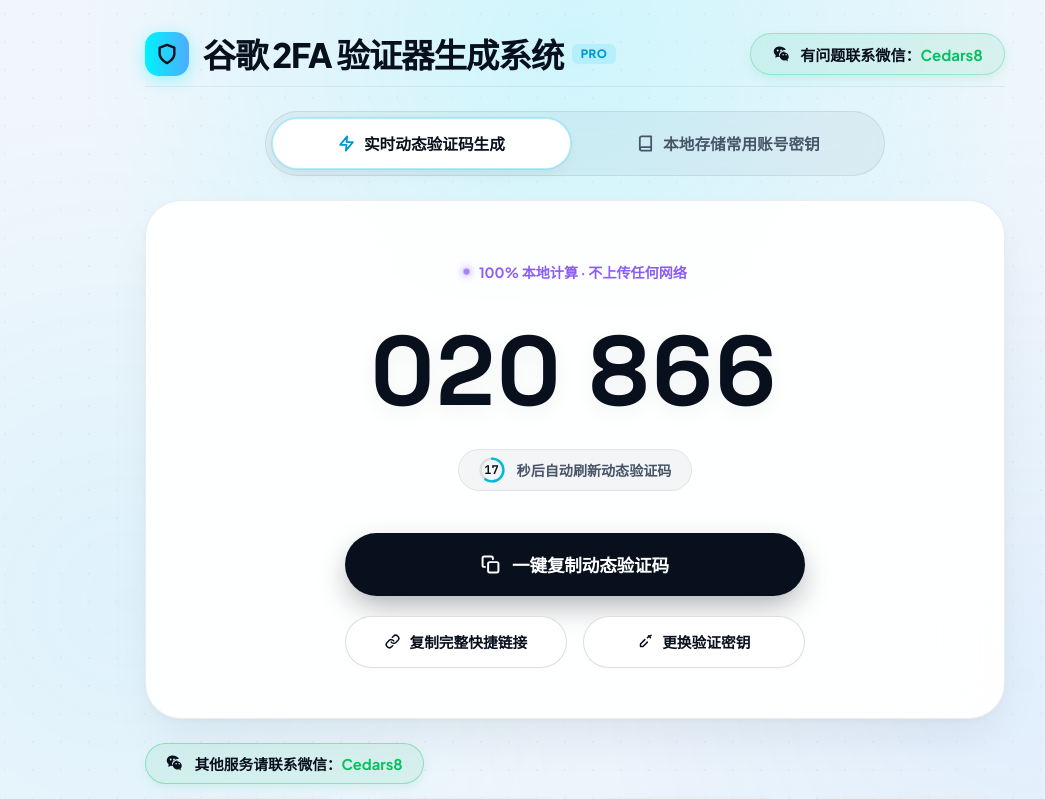
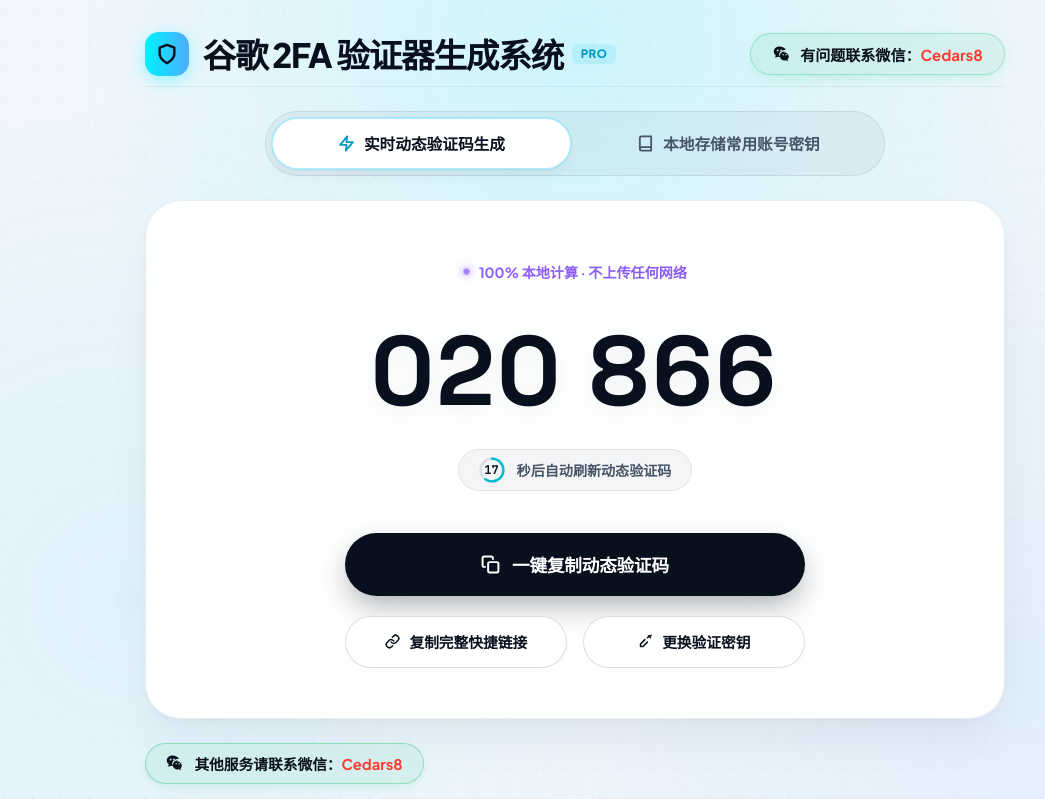
Before and after one commit to Martinthinks/2f, a plain HTML site: page index.html in a window 1280 px wide. Shown: the top 799 px of the page, without its empty margins (65-1110 px from the left). Drawn offline with Linux system fonts and the light colour scheme.

Commit message:
Update index.html

```diff
--- a/index.html
+++ b/index.html
@@ -134,7 +134,7 @@
       transform: translateY(-2px);
     }
     .top-support-card strong {
-      color: #07c160;
+      color: #ff3b30;
     }
 
     .nav-tabs-bar {
@@ -426,7 +426,7 @@
       transform: translateY(-2px);
     }
     .wechat-feature-banner strong {
-      color: #07c160;
+      color: #ff3b30;
     }
 
     .brand-grid {
```
